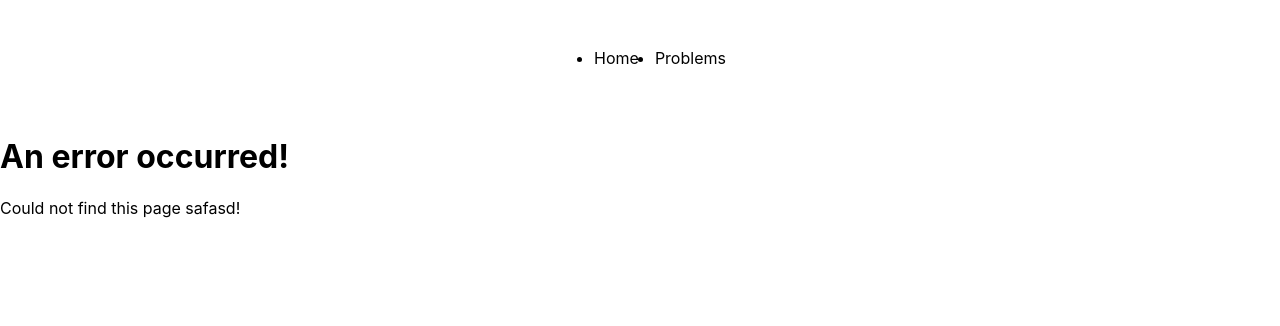
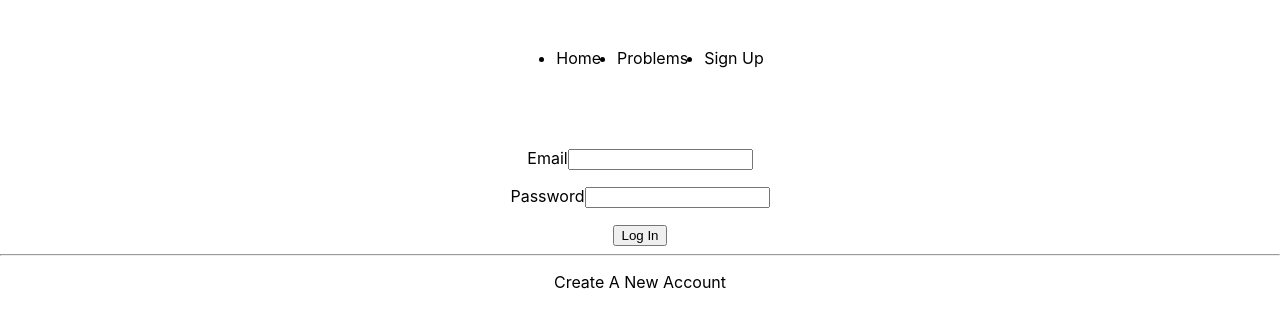
Before and after one commit to me-coderaider/online-judge, a React (Create React App) app in the folder frontend/: page /auth in a window 1280 px wide. Shown: the top 326 px of the page. Built offline with nearby package versions, Linux system fonts and the light colour scheme.

Commit message:
added login signup page 4

```diff
--- a/frontend/src/App.js
+++ b/frontend/src/App.js
@@ -9,7 +9,8 @@ import HomePage from './pages/HomePage';
 import ProblemList from './pages/ProblemList';
 import RootLayout from './pages/Root';
 import ErrorPage from './pages/ErrorPage';
-import ProblemPage from './pages/ProblemPage';
+// import ProblemPage from './pages/ProblemPage';
+import AuthenticationPage, {action as authAction} from './pages/Authentication';
 
 // const routeDefinitions=createRoutesFromElements(
 // 	<Route>
@@ -28,7 +29,7 @@ const router= createBrowserRouter([
 			{index:true, element: <HomePage />}, // index=true means it'll run for /(root ) or empty '' path
 			// {path : '', element: <HomePage />},
 			{path:'/problems_list', element:<ProblemList/>},
-			{path: '/problems_list/:problem_code', element:<ProblemPage/>}
+			{path: '/auth', element:<AuthenticationPage/>, action:authAction}
 		]
  	},
  // adding this for applying navigation header to all of the pages
--- /dev/null
+++ b/frontend/src/components/AuthForm.js
@@ -0,0 +1,34 @@
+import {useState} from 'react';
+import {Form} from 'react-router-dom'
+
+function AuthForm(){
+    // const [isLogin, setIsLogin] =useState(true);
+
+
+    return(
+        <>
+            <div>
+            <Form method="POST" >
+                <p>
+                    <label htmlFor='email' >Email</label>
+                    <input id="email" type="email" name="email" required></input>
+                </p>
+                <p>
+                    <label htmlFor='image' >Password</label>
+                    <input id="password" type="password" name="password" required></input>
+                </p>
+                <div>
+                    <button>Log In</button>
+                </div>
+
+            </Form>
+            </div>
+            <hr/>
+            <div>
+                <p>Create A New Account</p>
+            </div>
+        </>
+    );
+}
+
+export default AuthForm;
--- a/frontend/src/components/MainNavigation.js
+++ b/frontend/src/components/MainNavigation.js
@@ -9,6 +9,7 @@ function MainNavigation(){
                     {/* use NavLink tag */}
                     <li><Link to="/">Home</Link></li>
                     <li><Link to="/problems_list">Problems</Link></li>
+                    <li><Link to="/auth">Sign Up</Link></li>
                 </ul>
             </nav>
         </header>
--- /dev/null
+++ b/frontend/src/pages/Authentication.js
@@ -0,0 +1,43 @@
+import {json, redirect} from 'react-router-dom';
+import AuthForm from "../components/AuthForm";
+
+function AuthenticationPage(){
+    return <AuthForm/>;
+}
+export default AuthenticationPage;
+
+export async function action({request}){
+	const searchParams=new URL(request.url).searchParams;
+    const mode=searchParams.get('mode');
+
+	const data= await request.formData();
+	const authData={
+		email: data.get('email'),
+		password : data.get('password')
+	}
+    // console.log(authData);
+
+    // now we've have all the data, and now we can send the request backend
+
+    // fetch('http://localhost:8080/login'); // to respective route where we want to send the data
+    // and we can swith between them using the mode variable. something like this ::
+    //
+    return redirect('/'); // remove it from here
+
+    // const response=await fetch("http://localhost:8080/"+mode, {
+    //     method : "POST",
+    //     headers : {
+    //         'Content-Type' : 'application/json'
+    //     },
+    //     body : JSON.stringify(authData)
+    // });
+
+    // if(response.status===422 || response.status===401){
+    //     return response;
+    // }
+    // if(!response.ok){
+    //     throw json({message : 'Couldn\'t authenticate user.'},{status : 500})
+    // }
+
+    // return redirect('/');
+}
```
